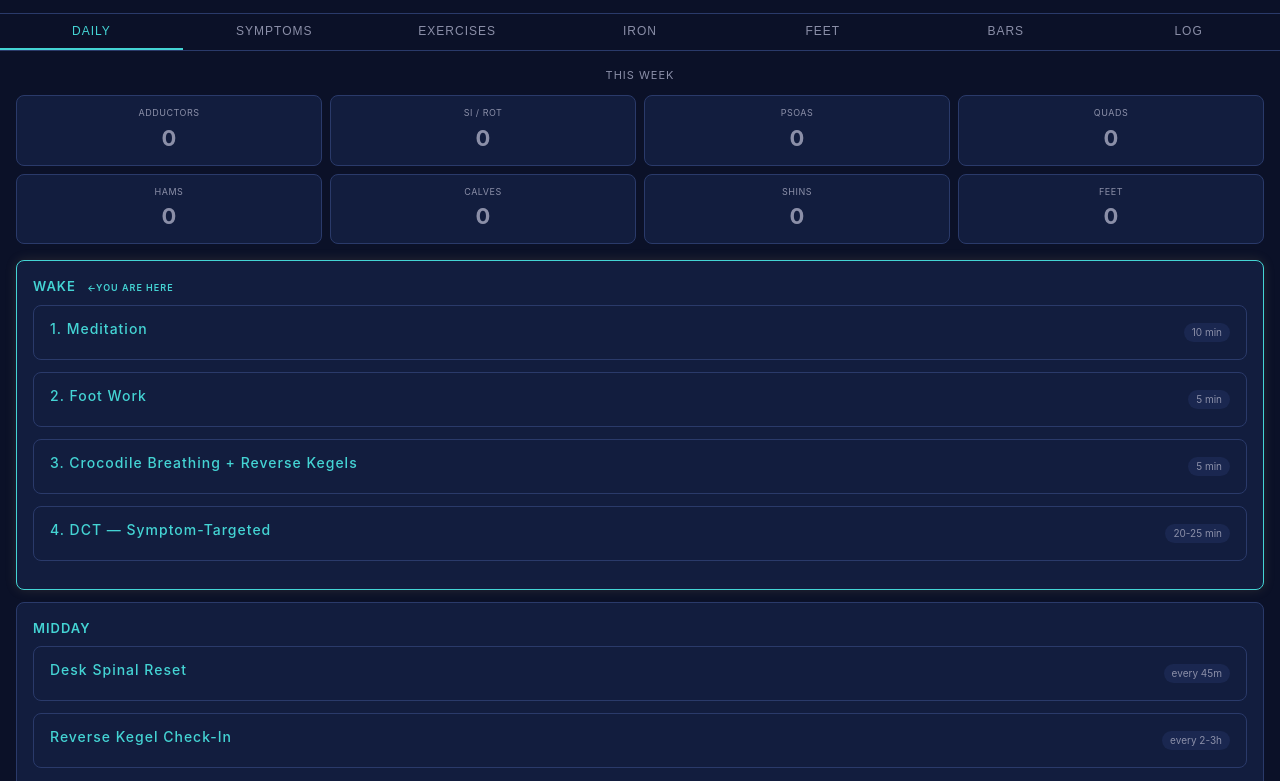
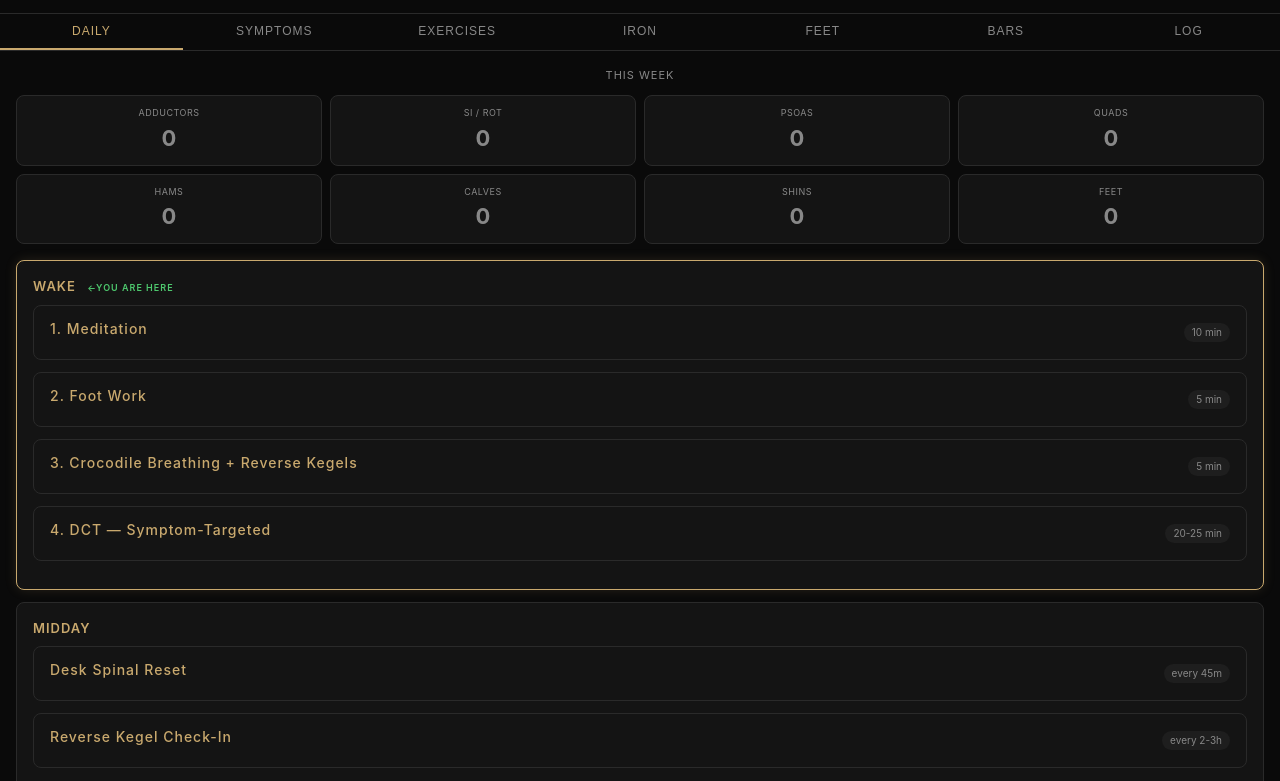
Before and after one commit to camronhaynes/st34dy, a website: page index.html in a window 1280 px wide. Shown: the part 76-857 px from the top of the page. Drawn offline with nearby package versions, Linux system fonts and the light colour scheme; no server answers.

Commit message:
Revert to original dark/gold color scheme

```diff
--- a/index.html
+++ b/index.html
@@ -9,18 +9,17 @@
 <script src="https://cdn.jsdelivr.net/npm/@supabase/supabase-js@2"></script>
 <style>
 :root {
-  --bg: #0b1128;
-  --surface: #121d3e;
-  --surface2: #1a2750;
-  --border: #2a3a6a;
-  --text: #e8e4f0;
-  --text-dim: #8b8fa8;
-  --accent: #44d4d4;
-  --accent-dim: #2a9e9e;
-  --red: #e04868;
-  --green: #44d4d4;
-  --blue: #4488ee;
-  --purple: #9878c8;
+  --bg: #0a0a0a;
+  --surface: #141414;
+  --surface2: #1e1e1e;
+  --border: #2a2a2a;
+  --text: #e0e0e0;
+  --text-dim: #888;
+  --accent: #c9a96e;
+  --accent-dim: #8a7245;
+  --red: #c94e4e;
+  --green: #4ec96e;
+  --blue: #4e8ac9;
 }
 * { margin:0; padding:0; box-sizing:border-box; }
 body {
```
